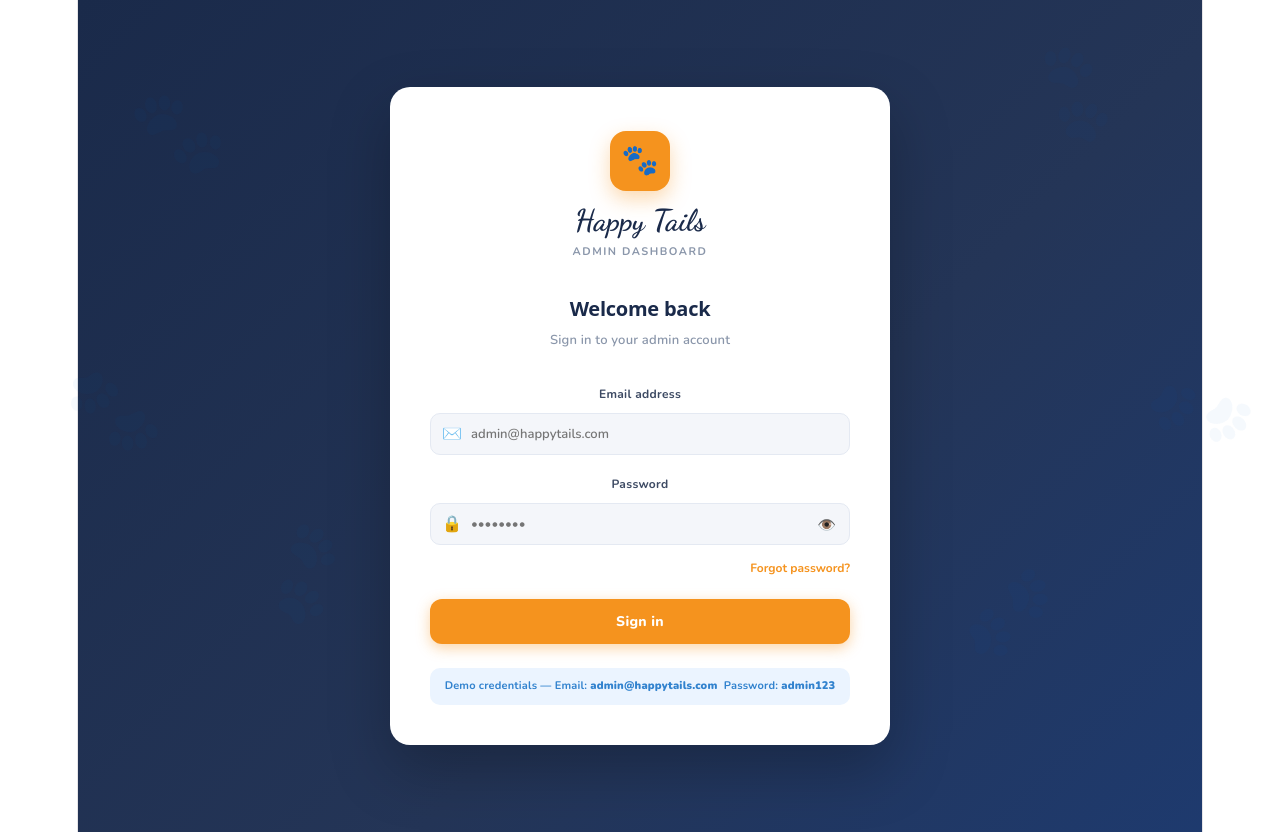
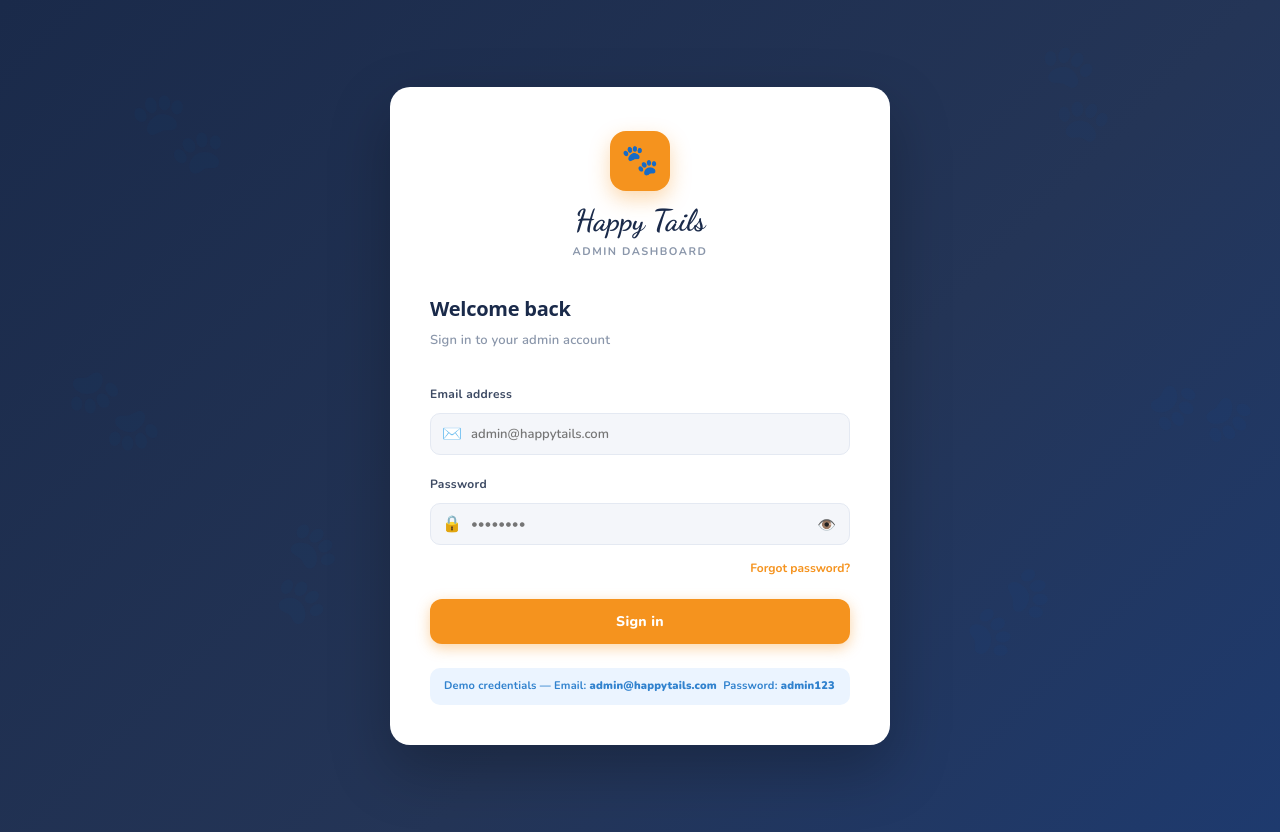
Before and after one commit to wercnn/Happy_Tails, a React (Vite) app in the folder frontend/desktop/: page / in a window 1280 px wide. Built offline with nearby package versions, Linux system fonts and the light colour scheme.

Commit message:
Made the dashboard full-screen and dynamic

```diff
--- a/frontend/desktop/src/index.css
+++ b/frontend/desktop/src/index.css
@@ -55,15 +55,10 @@
 }
 
 #root {
-  width: 1126px;
-  max-width: 100%;
-  margin: 0 auto;
-  text-align: center;
-  border-inline: 1px solid var(--border);
-  min-height: 100svh;
+  width: 100%;
+  min-height: 100vh;
   display: flex;
   flex-direction: column;
-  box-sizing: border-box;
 }
 
 h1,
```
